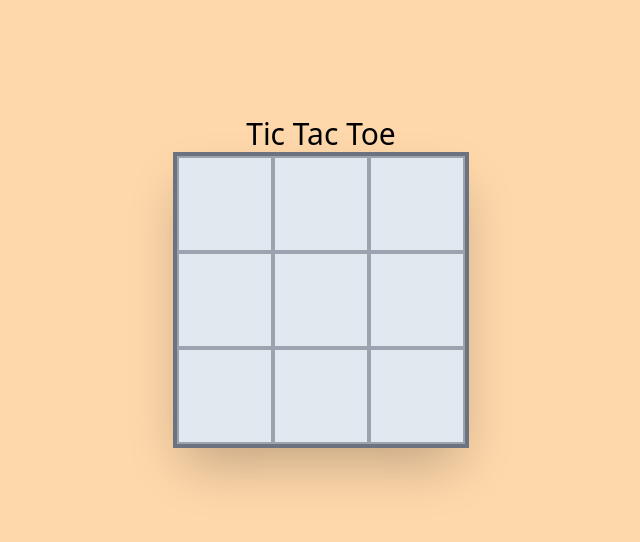
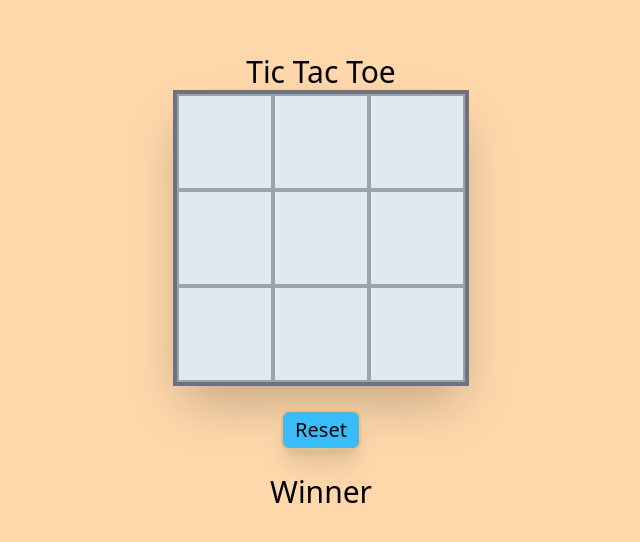
Before and after one commit to Disha-Baghel/CodSoft, a React (Create React App) app in the folder tic-tac-toe-ai/: page / in a window 1280 px wide. Shown: the part 118-660 px from the top of the page, without its empty margins (319-959 px from the left). Built offline with nearby package versions, Linux system fonts and the light colour scheme.

Commit message:
Reset functionality added

```diff
--- a/tic-tac-toe-ai/src/App.js
+++ b/tic-tac-toe-ai/src/App.js
@@ -1,24 +1,58 @@
 import React from "react";
 import {useState} from 'react';
 import Board from "./components/Board";
+import Reset from "./components/Reset";
 
 
 
 
 function App() {
+
+  const WINNING_COMBINATIONS = [
+    [0,1,2], //top row
+    [3,4,5], //middle row
+    [6,7,8], //bottom row
+    [0,3,6], //left column
+    [1,4,7], //middle column
+    [2,5,8], //right column
+    [0,4,8], //diagonal
+    [2,4,6]  //diagonal
+  ]
+
   const [board, setBoard] = useState(Array(9).fill(null));
+  const [xPlaying, setXPlaying] = useState(true);
+
+  const reset = () => {
+    setBoard(Array(9).fill(null));
+    setXPlaying(true);
+  }
 
   const handleClick = (boxindex) => {
+
     const updatedBoard = board.map((value, index) => {
       if (index === boxindex) {
-        console.log("click")
-        return 'X';
+        return xPlaying===true ? "X" : "O";
       }
-      return value;
+      else{
+        return value;
+      }
 
     })
 
+    checkWinner(updatedBoard)
     setBoard(updatedBoard);
+    setXPlaying(!xPlaying);
+  }
+
+  const checkWinner = (board) => {
+    for (let i=0; i<WINNING_COMBINATIONS.length; i++) {
+      const [x, y, z] = WINNING_COMBINATIONS[i];
+
+      if (board[x] && board[x] === board[y] && board[y] === board[z]) {
+        console.log(board[x]);
+        return board[x];
+      }
+    }
   }
 
   return (
@@ -28,7 +62,14 @@ function App() {
         <div >
           <Board board={board} onClick={handleClick}/>
         </div>
-
+        <br></br>
+        <div>
+          <Reset onClick={reset}/>
+        </div>
+      <br></br>
+        <div>
+           <p className="text-3xl visible">Winner {}</p>
+        </div>
       </div>
     </>
   );
--- /dev/null
+++ b/tic-tac-toe-ai/src/components/Reset.js
@@ -0,0 +1,13 @@
+import React from "react";
+
+const Reset = ({onClick}) => {
+
+    return (
+      <button className= "bg-sky-400 rounded-lg w-20 h-10 hover:bg-red-400 border-2 border-orange-300 text-xl shadow-xl " onClick={onClick}>
+        Reset
+      </button>
+    );
+
+  }
+
+  export default Reset;
```
